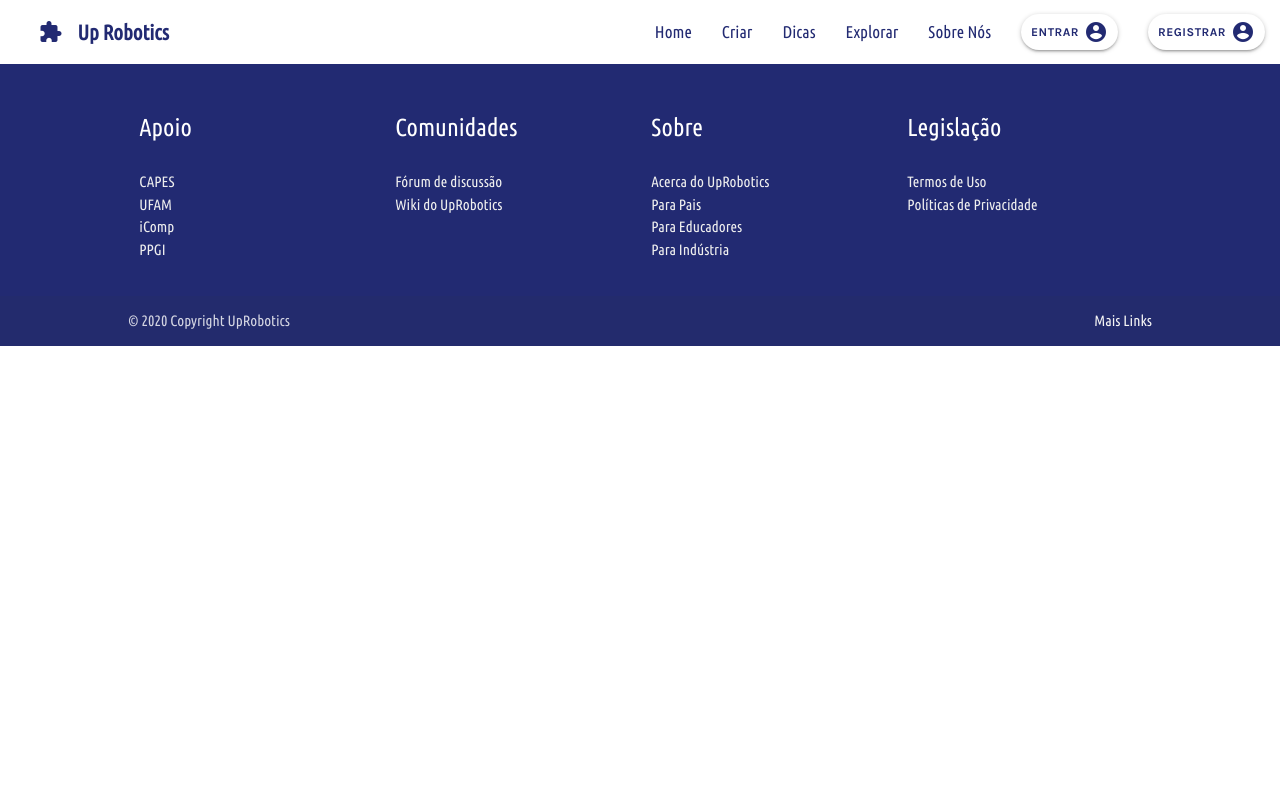
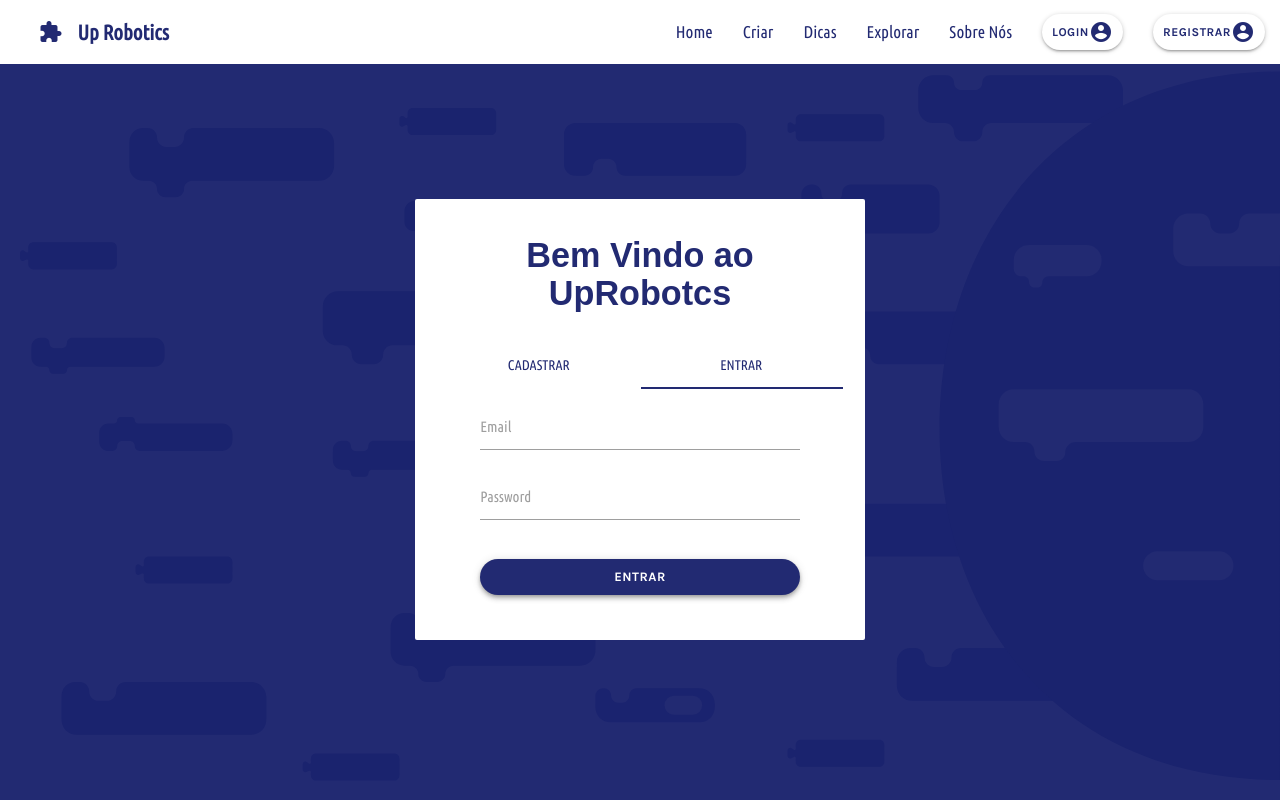
Before and after one commit to FranciscoGMarinho/uprobotics, a React (Create React App) app: page /login in a window 1280 px wide. Shown: the top 800 px of the page. Built offline with nearby package versions, Linux system fonts and the light colour scheme; a web font is replaced by a local one; what blockly would draw is missing.

Commit message:
creating login page

```diff
--- a/src/assets/css/custom.css
+++ b/src/assets/css/custom.css
@@ -9,30 +9,28 @@
 
 /* Paleta de cores do site */
 :root {
-
     --primary-color-light: #f9f9fa;
     /* #fff3e0; */
     --primary-color-light-2: #fdfdfd;
-    /* Azul escuro */
     --primary-color: #222A72;
-     /* Azul claro */
      --blue-color: #5867e7;
     /* roxo */
      /* #4a148c; */
-
-    /* laranja */
-    /* --primary-color: #fb8c00 */
   }
 
-
-/* fontes */
+/* --------------------
+        Fontes
+----------------------- */
 body{
      font-family: 'Ubuntu Condensed', sans-serif;
-
 }
 
 p{
     text-align: justify;
+}
+
+a{
+    color: var(--primary-color);;
 }
 
 body .title{
@@ -45,7 +43,9 @@ body .title{
 }
 
 
-/* cores do meu site */
+/* --------------------
+        Cores
+----------------------- */
 .primary-color{
     background-color: var(--primary-color);
 }
@@ -63,59 +63,46 @@ body .title{
 
 .primary-color-text{
     color: var(--primary-color);
-
 }
 
-/* ocupando toda a tela */
+/* --------------------
+    Tamanho Tela
+----------------------- */
+
 .primary-section {
-    /* display: flex; */
     min-height: 90vh;
-    /* flex-direction: column; */
-
-
+    justify-content: center;
+    align-items: center;
 }
 
-.imagem-backgroud{
-
-    background-image: url("../images/uprobotics/direita-azul.svg");
-    width: 100%;
-    background-size: 100%;
-    /* background-repeat: no-repeat; */
-}
-
-
-
-
-
-
-.section {
+.second-section {
     display: flex;
     min-height: 80vh;
     flex-direction: column;
 }
 
-/* buttom navBar */
-i.right {
-    margin-left: 0px;
+/* --------------------
+    Background
+----------------------- */
+
+/* background da página Home */
+.imagem-backgroud{
+    background-image: url("../images/uprobotics/direita-azul.svg");
+    width: 100%;
+    background-size: 100%;
 }
-.bold{
-    font-weight: bold;
-}
-/* color and font navBar */
-nav .brand-logo {
-    color: var(--primary-color);
-    font-size: 21px;
-    font-weight: bold;
+
+/* background da página Login */
+.login-background{
+    background-image: url("../images/uprobotics/background-login.svg");
+    width: 100%;
+    background-size: 100%;
 }
 
 
-/* margem do tema */
-.tema {
-    margin-bottom: 100px
-}
-
-
-/* buttons */
+/* --------------------
+    Buttons
+----------------------- */
 .btn-play {
     /* border: 1px solid #e65100; */
     background-color: var(--primary-color);
@@ -124,8 +111,6 @@ nav .brand-logo {
     border-radius: 30px;
     font-size: 13px;
     font-weight: bold;
-
-
 }
 
 .btn-play:hover {
@@ -160,17 +145,14 @@ nav .brand-logo {
     transition:  0.5s;
 }
 
-
-
-
 /* icon do btn user */
 i.right {
     margin-left: 5px;
 }
 
-/************
- *  SIDNAV
- ************/
+ /* --------------------
+    SIDNAV
+----------------------- */
 .sidenav{
     background-color: var(--primary-color);
     /* border radius do sidbar */
@@ -192,28 +174,40 @@ i.right {
     left: 20%;
 }
 .center-icon{
-    /* text-align: -webkit-center;
-     */
-
     justify-content: center;
 }
+
 /* alterando a largura */
 .sidenav {
     width: 200px;
 }
 
+/* opacidade do sidebar */
+.element.style {
+    display: block;
+    opacity: 0;
+}
 
-/************
- * NAVBAR
- ************/
+ /* --------------------
+    NAVBAR
+----------------------- */
 nav ul a {
     font-size: 17px;
 }
+/* color and font navBar */
+nav .brand-logo {
+    color: var(--primary-color);
+    font-size: 21px;
+    font-weight: bold;
+}
+/* buttom navBar */
+i.right {
+    margin-left: 0px;
+}
 
-/************
- * CARDS
- ************/
-
+ /* --------------------
+    CARDS
+----------------------- */
 .card {
     border-radius: 10px;
 }
@@ -229,22 +223,9 @@ nav ul a {
     color: var(--primary-color);
 }
 
-
-
-/* imagem back-groud da pagina main*/
-.wave{
-    position: absolute;
-    bottom: 0;
-    left: 0;
-    right: 0;
-}
-
-.row {
-    z-index: 1;
-}
-
-/* breadcrumb */
-
+/* --------------------
+    Breadcrumb
+----------------------- */
 .breadcrumb-color{
     background-color: var( --primary-color-light-2);
 
@@ -256,16 +237,81 @@ nav ul a {
     color: var( --primary-color);
 }
 
+/* --------------------
+    Página de Login
+----------------------- */
+html,
+body {
+    height: 100%;
+}
 
-/* opacidade do sidebar */
-.element.style {
-    display: block;
-    opacity: 0;
+/* largura do card */
+#login-page {
+   width: 450px;
+}
+
+.card .card-login {
+     position: absolute;
+     left: 50%;
+     top: 50%;
+     -moz-transform: translate(-50%, -50%);
+     -webkit-transform: translate(-50%, -50%);
+     -ms-transform: translate(-50%, -50%);
+     -o-transform: translate(-50%, -50%);
+     transform: translate(-50%, -50%);
+}
+
+/* alterando a cor do tab */
+.tabs .tab a:hover, .tabs .tab a.active {
+    background-color: transparent;
+    color:  var( --primary-color);
+}
+
+.tabs .tab a {
+    color: var( --primary-color);
+}
+
+.tabs .indicator {
+    background-color: var( --primary-color);
+}
+
+.tabs .tab a:focus, .tabs .tab a:focus.active {
+    background-color: rgba(193, 178, 246, 0.2);
+    outline: none;
+}
+
+/* alterando cor padrão do checkbox */
+[type="checkbox"].filled-in:checked+span:not(.lever):after {
+    border: 2px solid var( --primary-color);
+    background-color: var( --primary-color);
+}
+
+.section-btn {
+    display: flex;
+    flex-direction: column;
+    padding-top: 2rem;
+    padding-bottom: 3rem;
+}
+
+/* margem do input */
+.input-field {
+    margin-bottom: 0rem;
 }
 
 
+/* --------------------
+    Tamanho de Tela
+----------------------- */
+/* texto */
+@media only screen and (min-width: 960px){
+    .flow-text {
+        font-size: 18px;
+    }
+
+
+}
+
 /* Estilos aplicados a larguras até 480 pixels */
-
 @media screen and (max-width: 480px) {
 
     .primary-section img{
@@ -285,6 +331,24 @@ nav ul a {
     }
 }
 
+
+/* --------------------
+    Customizações
+----------------------- */
+
+/* imagem back-groud da pagina Home*/
+.wave{
+    position: absolute;
+    bottom: 0;
+    left: 0;
+    right: 0;
+}
+
+.row {
+    z-index: 1;
+    margin-bottom: 1px;
+}
+
 /* ajustes na largura do container */
 .container {
     margin: 0 auto;
@@ -292,36 +356,21 @@ nav ul a {
     width: 80%;
 }
 
-/* divider */
-
+/* margemdo divider */
 .divider{
-
     margin: 2rem 0 2rem 0;
 }
-
 
 /* margem */
 h5 {
     margin: 2rem 0 2rem 0;
 }
 
-/* guia pratico */
-.card-explorer .card .card-content {
-    padding: 5px;
-    border-radius: 0 0 2px 2px;
-}
-.card-explorer .card .card-content .card-title {
-    margin-bottom: 1px;
-}
-.card-explorer .card .card-action {
-    border-top: none;
-    background-color: var( --blue-color);
+/* margem do tema */
+.tema {
+    margin-bottom: 100px
 }
 
-/* texto */
-@media only screen and (min-width: 960px){
-    .flow-text {
-        font-size: 18px;
-    }
-
+.bold{
+    font-weight: bold;
 }
--- a/src/basic/Navbar.js
+++ b/src/basic/Navbar.js
@@ -18,6 +18,7 @@ import Explore from '../pages/Explore';
 import Tips from '../pages/Tips';
 import Create from '../pages/Create';
 import About from '../pages/About';
+import Login from '../pages/Login';
 import $ from 'jquery';
 import { findDOMNode } from 'react-dom';
 
@@ -62,7 +63,10 @@ class Navbar extends React.Component {
                 <li><Link class="primary-color-text" to="/explore">Explorar</Link></li>
                 <li><Link class="primary-color-text" to="/about">Sobre Nós</Link></li>
                 {/* button entar e Registar */}
-                <li><a class=" btn btn-user "> <i class="material-icons right ">account_circle</i> Entrar</a></li>
+                <li><Link class="primary-color-text btn btn-user" to="/login" exact>Login
+                  <i class="material-icons right ">account_circle</i></Link>
+                </li>
+
                 <li><a class=" btn btn-user "> <i class="material-icons right ">account_circle</i> Registrar</a></li>
               </ul>
 
@@ -121,6 +125,7 @@ class Navbar extends React.Component {
           <Route path="/explore" component={Explore} />
           <Route path="/editor" component={Create} />
           <Route path="/tips" component={Tips} />
+          <Route path="/login" component={Login} />
         </Switch>
 
       </Router>
--- a/src/pages/About/index.js
+++ b/src/pages/About/index.js
@@ -20,7 +20,7 @@ class Create extends React.Component {
 
                 {/* content */}
                 <div class="primary-color-light-2">
-                    <section className="section  valign-wrapper  container">
+                    <section className="second-section  valign-wrapper  container">
 
                         {/* 1ª linha */}
                         <div className="row center-align ">
--- a/src/pages/Create/index.js
+++ b/src/pages/Create/index.js
@@ -42,7 +42,7 @@ class Create extends React.Component {
 
         <div class="primary-color-light-2">
           {/* class"section" define a altura da página */}
-          <section className="section  valign-wrapper  container">
+          <section className="second-section  valign-wrapper  container">
 
             {/* title */}
             <div className="row center-align ">
--- a/src/pages/Login/index.js
+++ b/src/pages/Login/index.js
@@ -0,0 +1,113 @@
+import React from 'react';
+import { Component, Fragment } from 'react';
+import M from 'materialize-css';
+import '../../App.css';
+
+
+class Login extends React.Component {
+
+    componentDidMount() {
+        // Auto initialize all the things!
+        M.AutoInit();
+    }
+
+    render() {
+        return (
+
+            <Fragment>
+                <section className=" primary-section primary-color-light valign-wrapper  login-background">
+                    <div id="login-page" class="row">
+                        <div class="col s12 z-depth-0 card-panel card-login">
+                            <div class="section">
+                                <h4 class="title primary-color-text  center-align">Bem Vindo ao <br />UpRobotcs</h4>
+                            </div>
+
+                            <div class="col s12">
+                                <ul class="tabs ">
+                                    <li class="tab col s6"><a href="#test1">Cadastrar</a></li>
+                                    <li class="tab col s6"><a class="active" href="#test2">Entrar</a></li>
+                                </ul>
+                            </div>
+                            <div class="container">
+
+                                {/* Cadastrar */}
+                                <div id="test1" class="col s12">
+                                    <form class="login-form">
+                                        <div class="row">
+                                            <div class="input-field col s6">
+                                                <input  id="first_name" type="text" class="validate" />
+                                                <label for="first_name">First Name</label>
+                                            </div>
+                                            <div class="input-field col s6">
+                                                <input id="last_name" type="text" class="validate" />
+                                                <label for="last_name">Last Name</label>
+                                            </div>
+                                        </div>
+                                        <div class="row">
+                                            <div class="input-field col s12">
+                                                <input id="password" type="password" class="validate" />
+                                                <label for="password">Password</label>
+                                            </div>
+                                        </div>
+                                        <div class="row">
+                                            <div class="input-field col s12">
+                                                <input id="email" type="email" class="validate" />
+                                                <label for="email">Email</label>
+                                            </div>
+                                        </div>
+                                        <div class="row">
+                                            <div class=" col s6">
+                                                <p>
+                                                    <label>
+                                                        <input type="checkbox" class="filled-in" checked="checked" />
+                                                        <span>Relembrar</span>
+                                                    </label>
+                                                </p>
+                                            </div>
+                                            <div class=" col s6 ">
+                                                <p class="right-align"><a href="#" >Esqueceu a senha?</a></p>
+                                            </div>
+                                        </div>
+                                                <div class="section-btn ">
+                                                    <button className="btn btn-play z-depth-2 medium  " type="submit">
+                                                        <a class="white-text">Cadastrar</a>
+                                                    </button>
+                                                </div>
+                                    </form>
+                                </div>
+                                {/*FIM: Cadastrar */}
+
+                                {/* Entrar */}
+                                <div id="test2" class="col s12">
+                                    <form class="login-form">
+                                        <div class="row">
+                                            <div class="input-field col s12">
+                                                <input id="email" type="email" class="validate" />
+                                                <label for="email">Email</label>
+                                            </div>
+                                        </div>
+                                        <div class="row">
+                                            <div class="input-field col s12">
+                                                <input id="password" type="password" class="validate" />
+                                                <label for="password">Password</label>
+                                            </div>
+                                        </div>
+                                        <div class="section-btn ">
+                                            <button className="btn btn-play z-depth-2 medium  " type="submit">
+                                                <a class="white-text">Entrar</a>
+                                            </button>
+                                        </div>
+
+                                    </form>
+                                </div>
+                                 {/*FIM: Entrar */}
+                            </div>
+                        </div>
+                    </div>
+                </section>
+            </Fragment >
+        );
+    }
+}
+
+export default Login;
--- a/src/pages/Tips/index.js
+++ b/src/pages/Tips/index.js
@@ -32,7 +32,7 @@ class Tips extends React.Component {
 
         {/* second content está em um container*/}
         <div class="primary-color-light-2">
-          <section className="section  valign-wrapper  container">
+          <section className="second-section  valign-wrapper  container">
 
             {/* 1ª linha */}
             <div className="row left-align ">
```
Also changed, not shown: src/pages/Main/index.js (+0 -19 lines), src/assets/images/uprobotics/background-login.svg (added).
